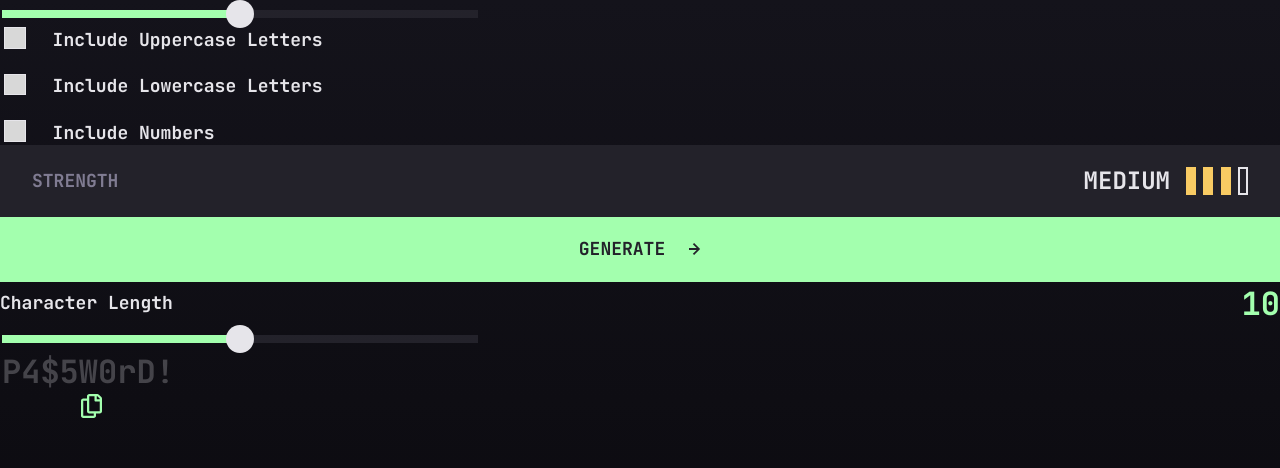
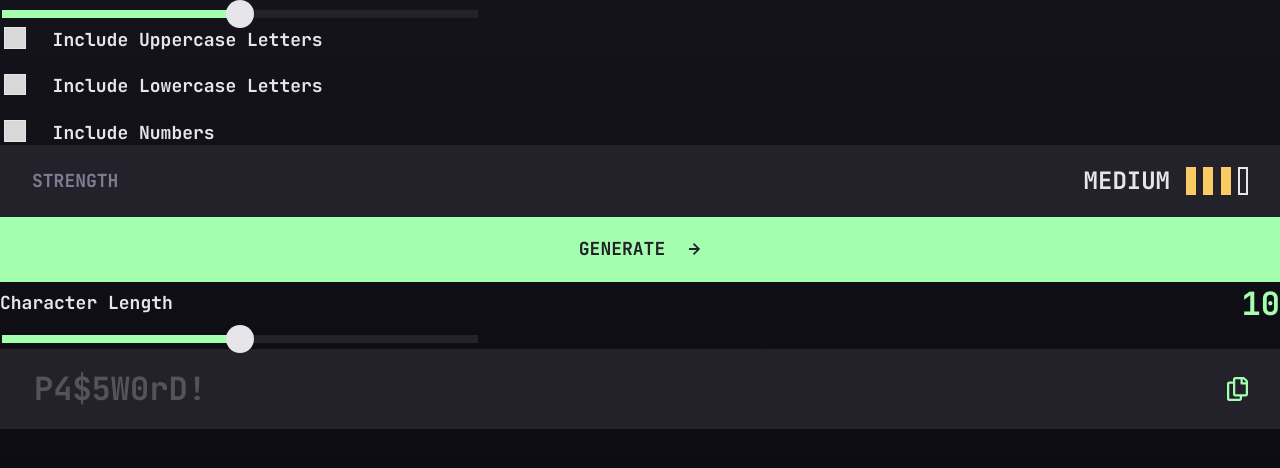
Before and after one commit to ssejjemba/password-generator, a React (Vite) app: page / in a window 1280 px wide. Shown: the top 468 px of the page. Built offline with nearby package versions, Linux system fonts and the light colour scheme.

Commit message:
Add display component

```diff
--- a/src/App.tsx
+++ b/src/App.tsx
@@ -5,6 +5,7 @@ import Button from "./components/button/Button";
 import { CheckBoxGroup } from "./components/checkboxgroup/CheckBoxGroup";
 import Copy from "./components/copy/Copy";
 import Counter from "./components/counter/Counter";
+import Display from "./components/display/Display";
 import Input from "./components/input/Input";
 import { Slider } from "./components/slider/Slider";
 import { STRENGTHS } from "./constants/enums";
@@ -26,8 +27,7 @@ function App() {
       <StrengthBanner currentStrength={STRENGTHS.MEDIUM} />
       <Button />
       <Counter count={count} setCount={setCount} defaultCount={10} />
-      <Input id="display_value" value="" />
-      <Copy id="display_value" />
+      <Display id="display_input" value="" />
     </div>
   );
 }
--- a/src/components/copy/Copy.module.css
+++ b/src/components/copy/Copy.module.css
@@ -2,23 +2,23 @@
   display: flex;
   flex-direction: row;
   align-items: center;
-  color: var(--neon-green);
+}
+
+.icon {
+  fill: var(--neon-green);
+  cursor: pointer;
   transition: all 0.3s ease-in;
 }
 
-.container:hover {
-  color: var(--almost-white);
-}
-
-.icon {
-  fill: currentColor;
-  cursor: pointer;
+.icon:hover {
+  fill: var(--almost-white);
 }
 
 .text {
   margin-right: 16px;
   text-transform: uppercase;
   pointer-events: none;
+  color: var(--neon-green);
   transition: transform 0.4s linear, opacity 0.2s ease-in-out;
 }
 
--- /dev/null
+++ b/src/components/display/Display.module.css
@@ -0,0 +1,9 @@
+.container {
+  display: flex;
+  width: 100%;
+  height: 80px;
+  align-items: center;
+  justify-content: space-between;
+  padding: 0px 32px;
+  background: var(--very-dark-grey);
+}
--- /dev/null
+++ b/src/components/display/Display.tsx
@@ -0,0 +1,19 @@
+import React from "react";
+import Copy from "../copy/Copy";
+import Input from "../input/Input";
+
+import classes from "./Display.module.css";
+
+type DisplayProps = {
+  id: string;
+  value: string;
+};
+
+export default function Display(props: DisplayProps) {
+  return (
+    <div className={classes["container"]}>
+      <Input id={props.id} value={props.value} />
+      <Copy id={props.id} />
+    </div>
+  );
+}
```
